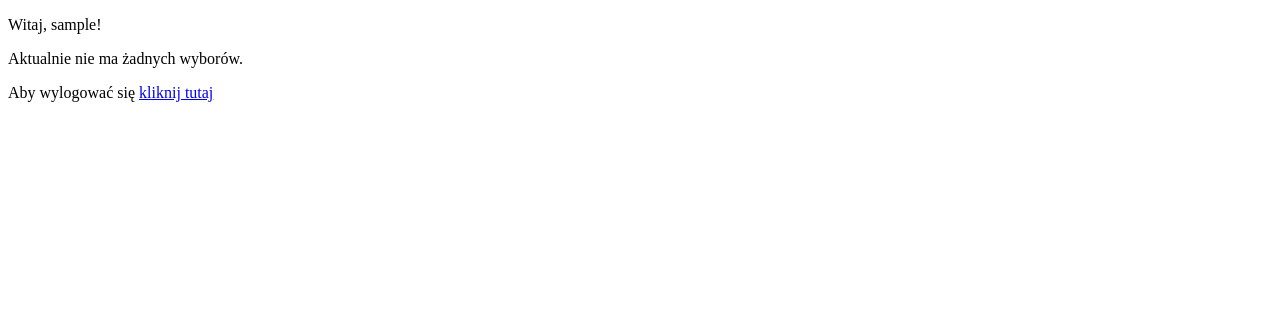
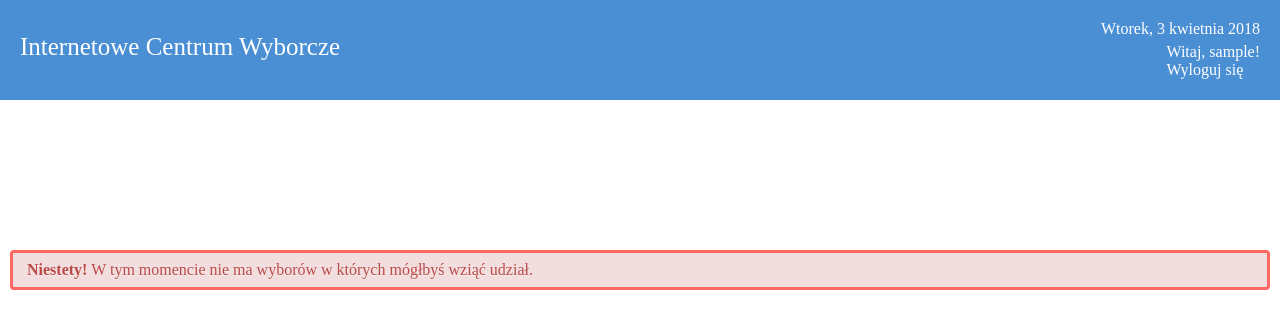
Before and after one commit to kamild706/ElectionsApp, a Django app: page / in a window 1280 px wide. Shown: the top 329 px of the page. Run offline with Django 3.2, Linux system fonts and the light colour scheme; the visitor is signed in with stand-in values (Sample User, id 1); data that the repository does not hold is empty.

Commit message:
added simple css rules to main page

```diff
--- /dev/null
+++ b/elections/static/elections/style.css
@@ -0,0 +1,86 @@
+body {
+    margin: 0;
+    background-color: white;
+}
+
+.left {
+    margin-top: 33px;
+    font-size: 25px;
+}
+
+.right {
+    margin-top: 20px;
+    float: right;
+}
+
+.profile {
+    float: right;
+    margin-top: 5px;
+}
+
+header {
+    padding-left: 20px;
+    padding-right: 20px;
+    color: white;
+    height: 100px;
+    background-color: #4A8ED3;
+}
+
+.left, .right {
+    display: inline-block;
+}
+
+main {
+    margin: 10px;
+}
+
+.alert {
+    padding: 8px 35px 8px 14px;
+    margin-bottom: 18px;
+    text-shadow: 0 1px 0 rgba(255, 255, 255, 0.5);
+    background-color: #fcf8e3;
+    border: 3px solid #fbeed5;
+    -webkit-border-radius: 4px;
+    -moz-border-radius: 4px;
+    border-radius: 4px;
+    color: #c09853;
+}
+
+.alert-error {
+    background-color: #f2dede;
+    border-color: #FF6863;
+    color: #b94a48;
+}
+
+.big-margin {
+    margin-top: 150px;
+}
+
+header div a {
+    color: white;
+    text-decoration: none;
+}
+
+.elections th {
+    text-align: left;
+}
+
+.elections td {
+    border-top: 1px solid grey;
+}
+
+.elections tr {
+    height: 30px;
+}
+
+.elections tbody tr:hover {
+    background-color: #e9ecef;
+}
+
+.elections .desc {
+    width: 450px;
+}
+
+.elections .date-start, .date-end {
+    width: 250px;
+}
--- a/elections/templates/elections/index.html
+++ b/elections/templates/elections/index.html
@@ -1,26 +1,70 @@
+{% load static %}
+
 <!DOCTYPE html>
 <html lang="pl">
 <head>
     <meta charset="UTF-8">
     <title>Strona główna</title>
+    <link rel="stylesheet" href="{% static 'elections/style.css' %}">
 </head>
 <body>
 {% if request.user.is_authenticated %}
-    <p>Witaj, {{ request.user.username }}!</p>
+    <header>
+        <div class="left">Internetowe Centrum Wyborcze</div>
+        <div class="right">
+            <div class="date">{% now "l, j E Y" %}</div>
+            <div class="profile">
+                <div>Witaj, {{ request.user.username }}!</div>
+                <div><a href="{% url 'elections:logout' %}">Wyloguj się</a></div>
+            </div>
+        </div>
+    </header>
+    <main>
         {% if active_elections %}
             <p>Oto lista aktualnie trwających wyborów w których możesz wziąć udział:</p>
-        <ul>
+            <table class="elections">
+                <thead>
+                <tr>
+                    <th class="desc">
+                        Opis
+                    </th>
+                    <th class="date-start">
+                        Data rozpoczęcia
+                    </th>
+                    <th class="date-end">
+                        Data zakończenia
+                    </th>
+                </tr>
+                </thead>
+                <tbody>
                 {% for election in active_elections %}
-                <li><a href="{% url 'elections:detail' election.id %}">{{ election.description }}</a></li>
+                <tr onclick="window.location='{% url 'elections:detail' election.id %}';">
+                    <td>{{ election.description }}</td>
+                    <td>{{ election.start_date }}</td>
+                    <td>{{ election.end_date }}</td>
+                </tr>
                 {% endfor %}
-        </ul>
+                </tbody>
+            </table>
         {% else %}
-        <p>Aktualnie nie ma żadnych wyborów.</p>
+            <div class="alert alert-error big-margin">
+                <strong>Niestety!</strong> W tym momencie nie ma wyborów w których mógłbyś wziąć udział.
+            </div>
         {% endif %}
-    <p>Aby wylogować się <a href="{% url 'elections:logout' %}">kliknij tutaj</a></p>
+    </main>
 {% else %}
-    <p>Witaj w Centrum Wyborczym!</p>
-    <p>Dostęp do strony możliwy jest po zalogowaniu</p>
-    <p><a href="{% url 'elections:login' %}">Przejdź do strony logowania</a></p>
+    <header>
+        <div class="left">Internetowe Centrum Wyborcze</div>
+        <div class="right">
+            <div class="date">Poniedziałek, 16 kwietnia 2018</div>
+        </div>
+    </header>
+    <main>
+        <div class="alert alert-error big-margin">
+            <strong>Brak dostępu!</strong> Aby wziąć udział w wyborach musisz się zalogować.<br>
+            <a href="{% url 'elections:login' %}">Kliknij aby przejść do strony logowania</a>
+        </div>
+    </main>
 {% endif %}
 </body>
+</html>
```
Lines whose indentation alone changed are shown as unchanged.
